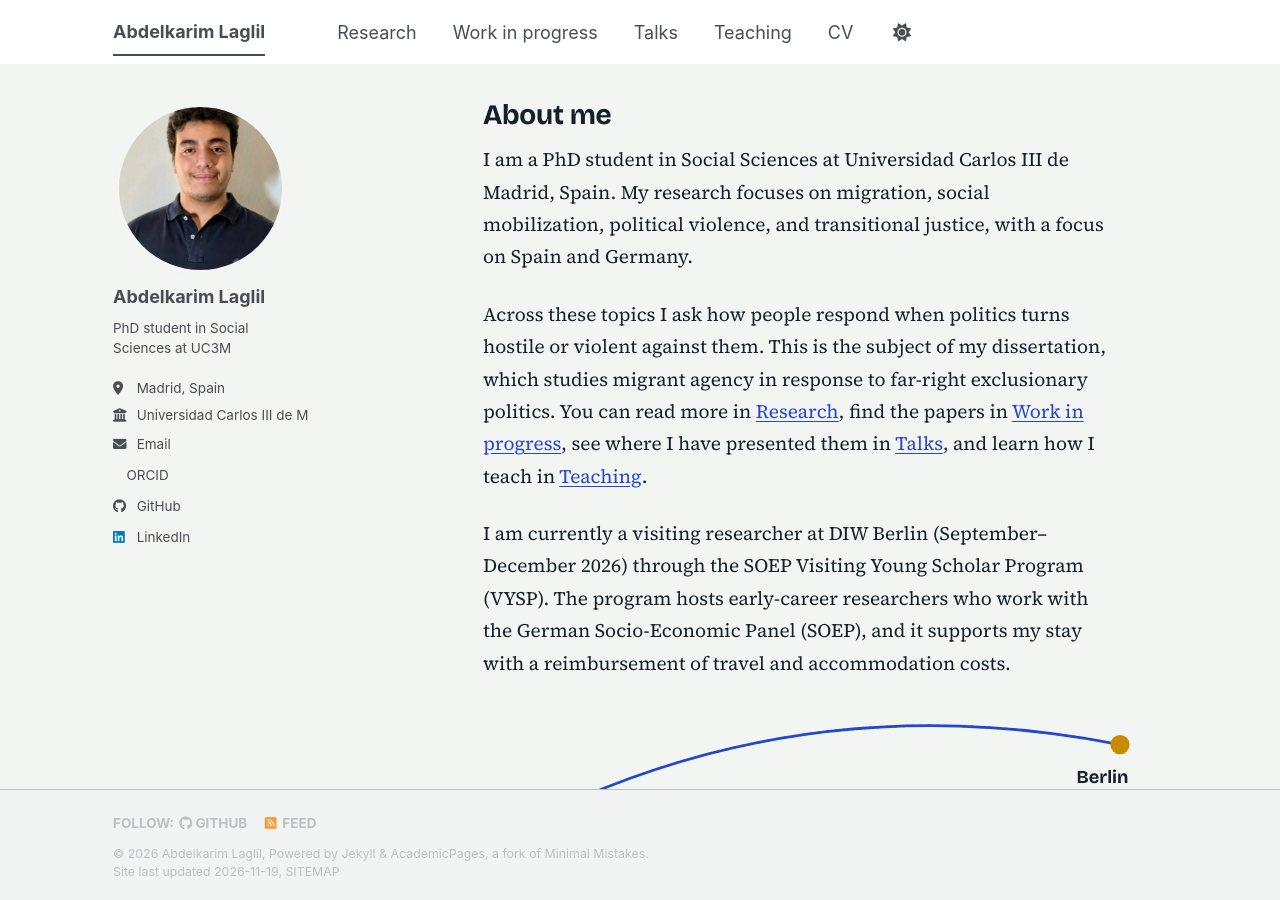
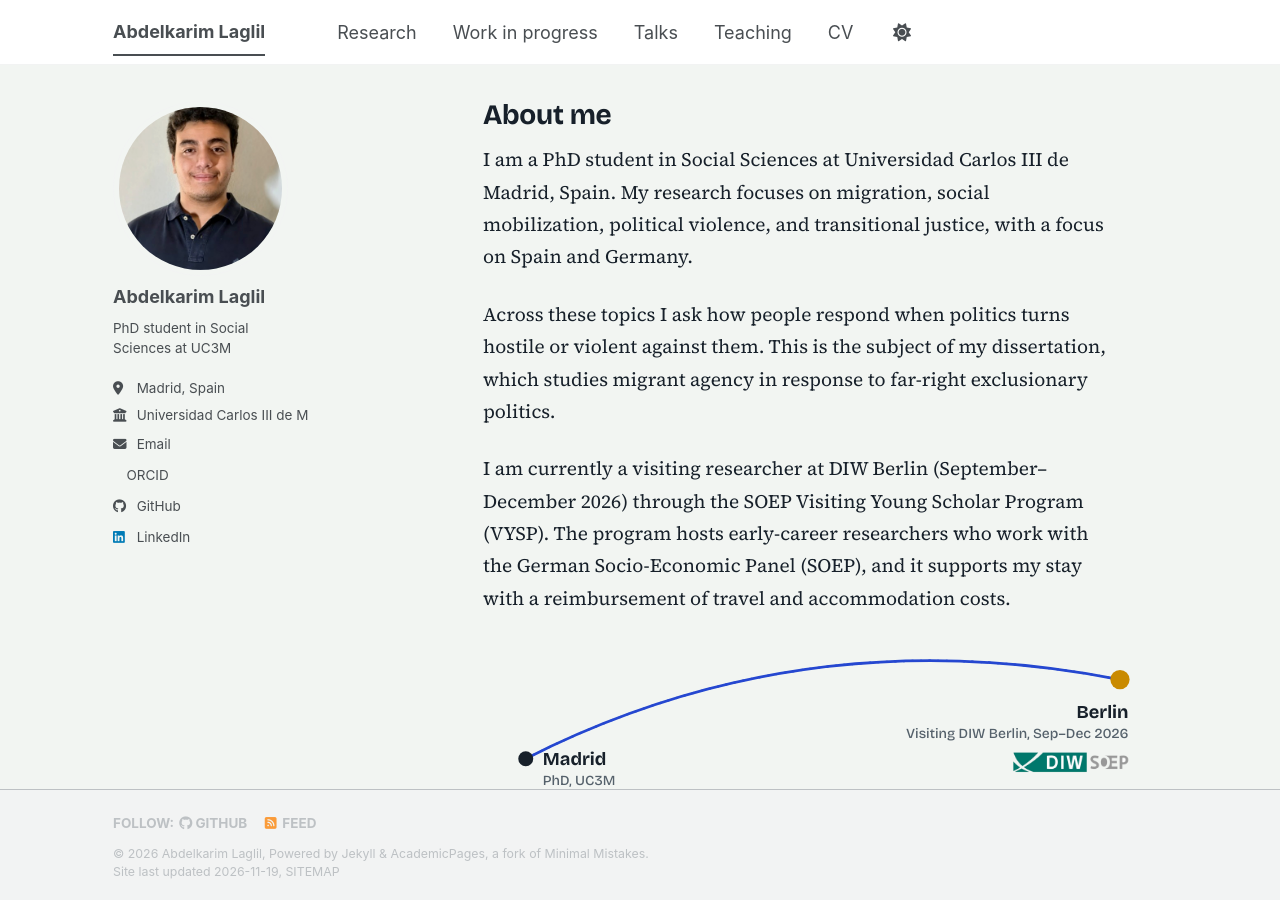
Before and after one commit to AbdelkarimLaglil/AbdelkarimLaglil.github.io, a Jekyll site: the page built from _pages/about.md, in a window 1280 px wide and 900 px high. Built offline with Jekyll 4.4.1, drawn with Linux system fonts in a browser that asks for light colours; a script bundle is joined from its source files by our own code; a style sheet for code colours, icons or effects is not loaded.

Commit message:
About: remove links sentence
Co-Authored-By: Claude Sonnet 5.5 <noreply@anthropic.com>
Claude-Session: https://claude.ai/code/session_017vH5ZQkLibWayVuG7moGCB

```diff
--- a/_pages/about.md
+++ b/_pages/about.md
@@ -11,7 +11,7 @@ redirect_from:
 
 I am a PhD student in Social Sciences at Universidad Carlos III de Madrid, Spain. My research focuses on migration, social mobilization, political violence, and transitional justice, with a focus on Spain and Germany.
 
-Across these topics I ask how people respond when politics turns hostile or violent against them. This is the subject of my dissertation, which studies migrant agency in response to far-right exclusionary politics. You can read more in [Research]({{ site.baseurl }}/research/), find the papers in [Work in progress]({{ site.baseurl }}/work-in-progress/), see where I have presented them in [Talks]({{ site.baseurl }}/talks/), and learn how I teach in [Teaching]({{ site.baseurl }}/teaching/).
+Across these topics I ask how people respond when politics turns hostile or violent against them. This is the subject of my dissertation, which studies migrant agency in response to far-right exclusionary politics.
 
 I am currently a visiting researcher at DIW Berlin (September–December 2026) through the SOEP Visiting Young Scholar Program (VYSP). The program hosts early-career researchers who work with the German Socio-Economic Panel (SOEP), and it supports my stay with a reimbursement of travel and accommodation costs.
 
```
